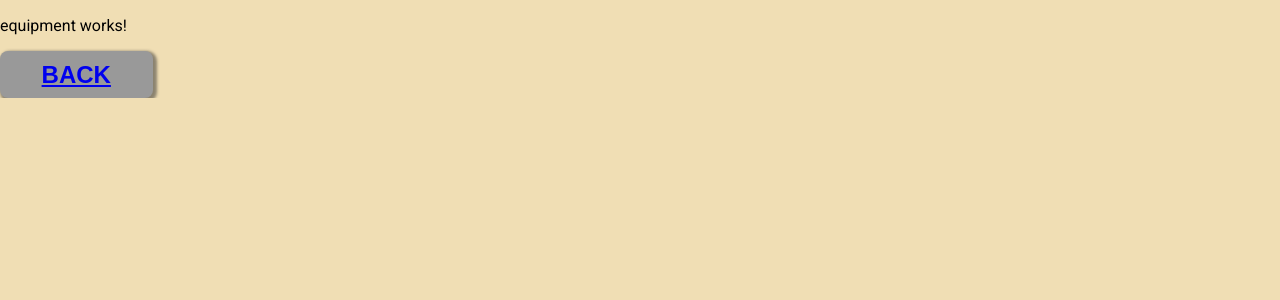
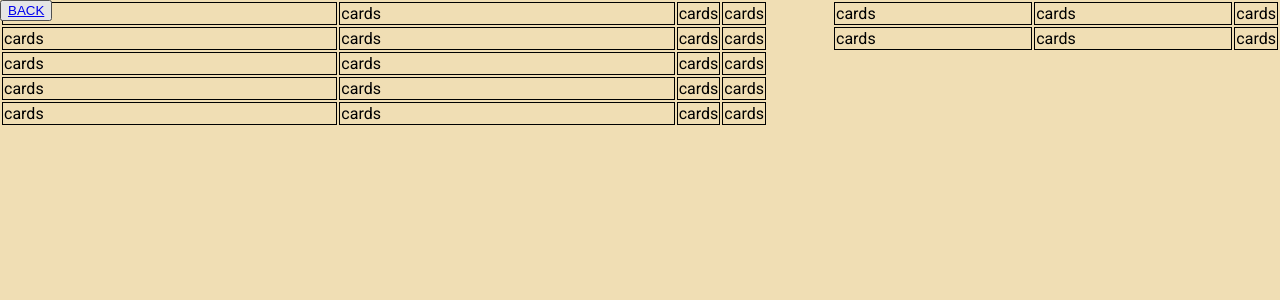
Before and after one commit to akmalkrmv/dungeons, an Angular app: page /equipment in a window 1280 px wide. Shown: the top 300 px of the page. Built offline with nearby package versions, Linux system fonts and the light colour scheme.

Commit message:
added tables to equipment

```diff
--- a/src/app/menu/equipment/equipment.component.html
+++ b/src/app/menu/equipment/equipment.component.html
@@ -1,8 +1,51 @@
-<p>equipment works!</p>
-
 <div class="equipment-main">
-  <div class="equipment-right"></div>
-  <div class="equipment-left"></div>
+  <div class="equipment-left">
+    <table>
+      <tr>
+        <td>cards</td>
+        <td>cards</td>
+        <td>cards</td>
+        <td>cards</td>
+      </tr>
+      <tr>
+        <td>cards</td>
+        <td>cards</td>
+        <td>cards</td>
+        <td>cards</td>
+      </tr>
+      <tr>
+        <td>cards</td>
+        <td>cards</td>
+        <td>cards</td>
+        <td>cards</td>
+      </tr>
+      <tr>
+        <td>cards</td>
+        <td>cards</td>
+        <td>cards</td>
+        <td>cards</td>
+      </tr>
+      <tr>
+        <td>cards</td>
+        <td>cards</td>
+        <td>cards</td>
+        <td>cards</td>
+      </tr>
+    </table>
+  </div>
+  <div class="equipment-right">
+    <table>
+      <tr>
+        <td>cards</td>
+        <td>cards</td>
+        <td>cards</td>
+      </tr>
+      <tr>
+        <td>cards</td>
+        <td>cards</td>
+        <td>cards</td>
+      </tr>
+    </table>
+  </div>
 </div>
-
-<button class="btn"><a [href]="['/level']">BACK</a></button>
+<button class="back-btn"><a [href]="['/level']">BACK</a></button>
--- a/src/app/menu/equipment/equipment.component.scss
+++ b/src/app/menu/equipment/equipment.component.scss
@@ -0,0 +1,23 @@
+.equipment-right {
+  position: absolute;
+  right: 0px;
+  width: 35%;
+  height: 100px;
+}
+
+.equipment-left {
+  position: absolute;
+  left: 0px;
+  width: 60%;
+  height: 100px;
+}
+
+table td {
+  border: 1px solid black;
+  width: 50%;
+}
+
+.back-btn {
+  position: relative;
+  display: block;
+}
```
